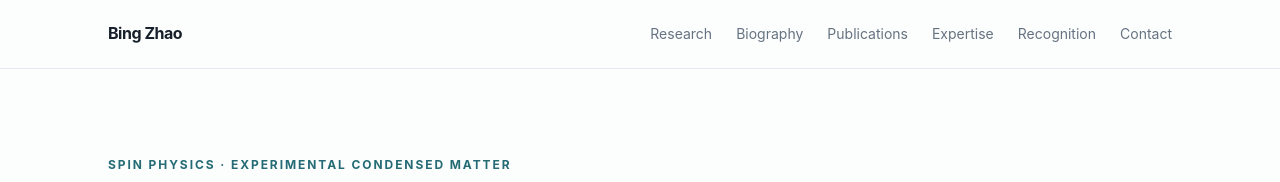
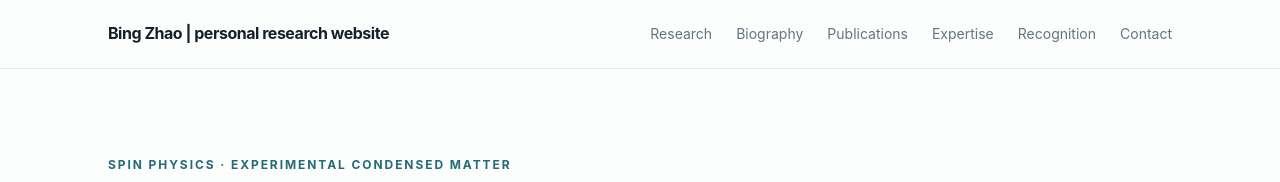
Before and after one commit to zzbna/Dr.BingZhao, a plain HTML site: page index.html in a window 1280 px wide. Shown: the top 182 px of the page. Drawn offline with Linux system fonts and the light colour scheme.

Commit message:
Update index.html

```diff
--- a/index.html
+++ b/index.html
@@ -18,10 +18,10 @@ footer{padding:36px 0;color:var(--muted);font-size:13px}.foot{display:flex;justi
 @media(max-width:780px){.nav{height:auto;align-items:flex-start;flex-direction:column;padding:13px 0;gap:8px}.navlinks{gap:15px;flex-wrap:wrap}.hero{grid-template-columns:1fr;padding:42px 0 60px}.portrait{aspect-ratio:3/6}.section-head{grid-template-columns:1fr;gap:8px}.grid,.awards{grid-template-columns:1fr}.skillcols{columns:1}.foot{flex-direction:column}}
 </style></head>
 <body>
-<header><div class="container nav"><a class="logo" href="#home">Bing Zhao</a><nav class="navlinks"><a href="#research">Research</a><a href="#bio">Biography</a><a href="#publications">Publications</a><a href="#expertise">Expertise</a><a href="#recognition">Recognition</a><a href="#contact">Contact</a></nav></div></header>
+<header><div class="container nav"><a class="logo" href="#home">Bing Zhao | personal research website </a><nav class="navlinks"><a href="#research">Research</a><a href="#bio">Biography</a><a href="#publications">Publications</a><a href="#expertise">Expertise</a><a href="#recognition">Recognition</a><a href="#contact">Contact</a></nav></div></header>
 <main class="container">
 <section class="hero" id="home" style="border:0">
-<div><div class="eyebrow"> Spin physics · Experimental condensed matter</div><h1>Dr. Bing Zhao</h1>
+<div><div class="eyebrow"> Spin physics · Experimental condensed matter</div><h1> Dr. Bing Zhao</h1>
 <p>Programmable magnetism and spin dynamics in engineered van der Waals systems.</p>
 <p class="affil">Staff Scientist · Chalmers University of Technology<br>Department of Microtechnology and Nanoscience (MC2) · Gothenburg, Sweden</p>
 <div class="social"><a href="mailto:zbing@chalmers.se">Email</a><a href="https://scholar.google.com/citations?user=v1Ww3I0AAAAJ&hl=en">Google Scholar</a><a href="https://orcid.org/0000-0002-5560-6750">ORCID</a><a href="https://www.linkedin.com/in/bing-zhao-3b8670189/">LinkedIn</a><a href="./assassets/Bing_Zhao_CV_Nov_2026.pdf">CV</a></div>
```
